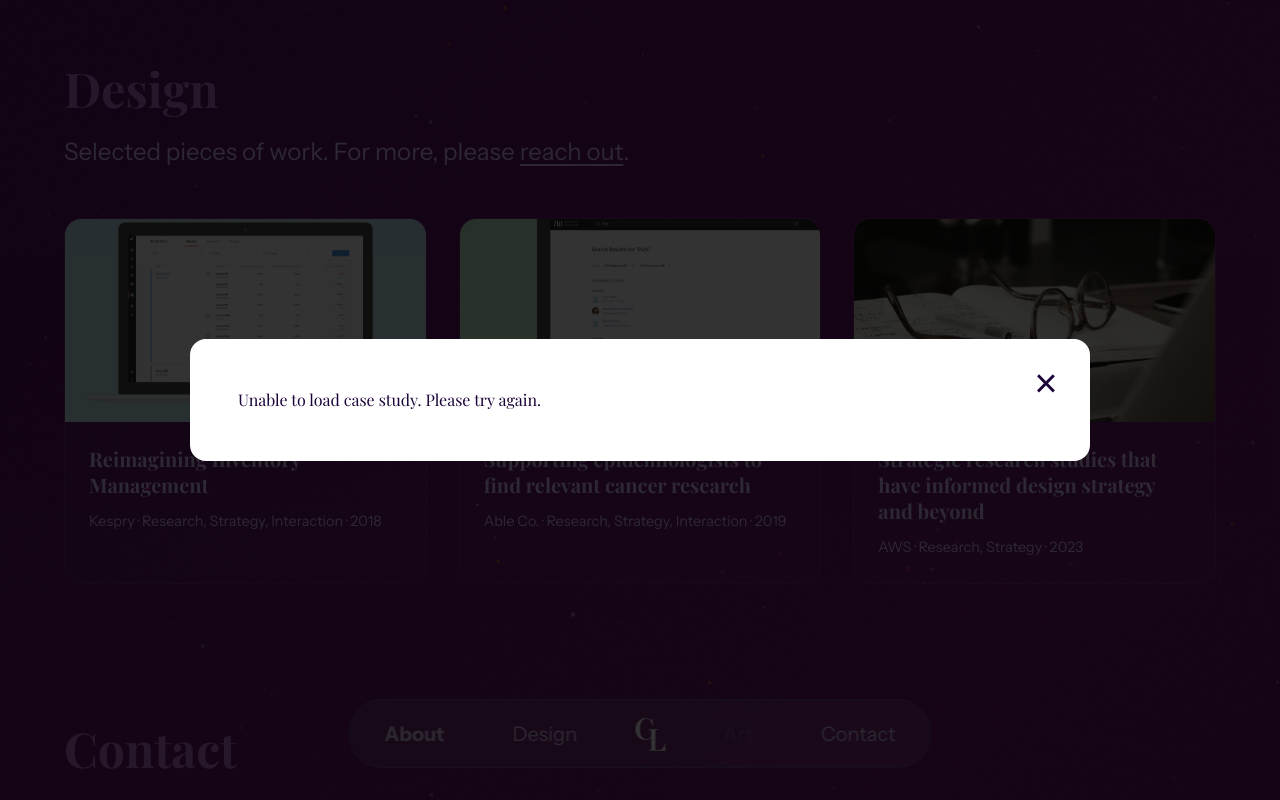
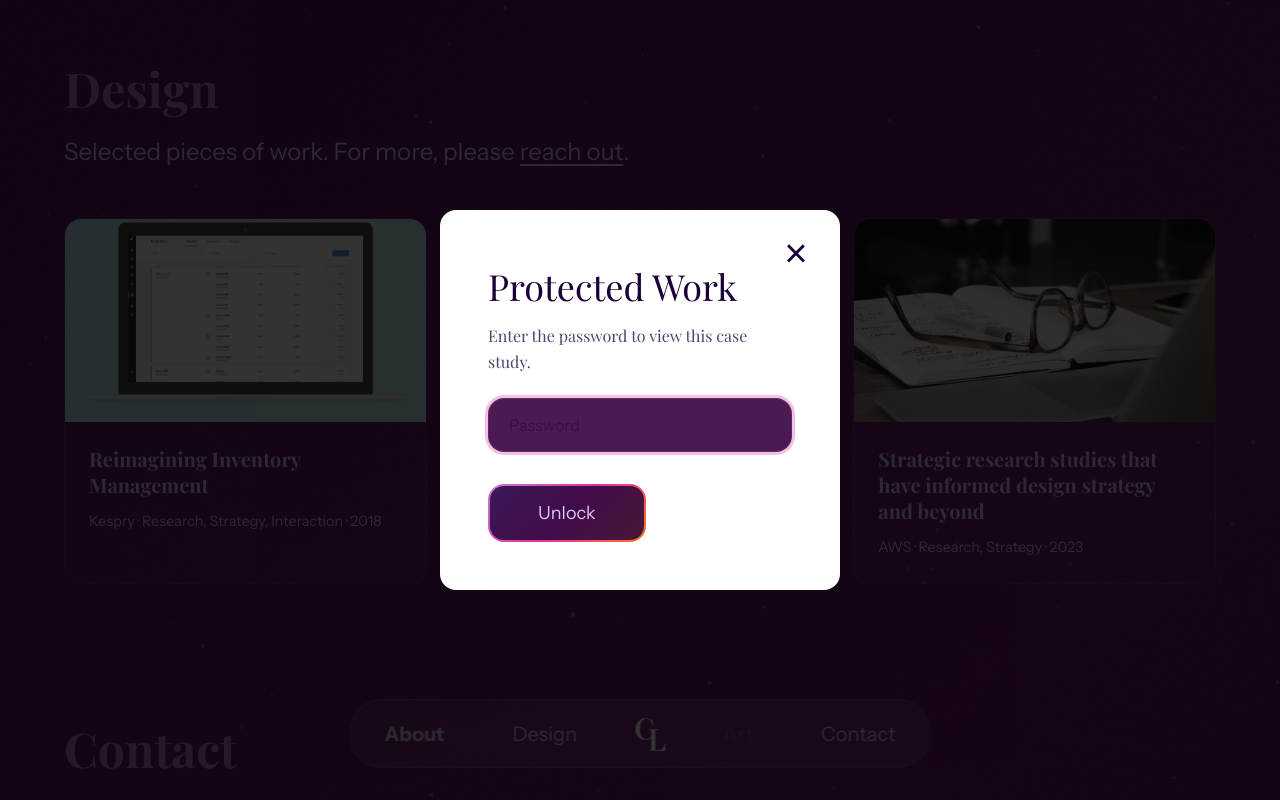
Before and after one commit to catlagman/portfolio, a Next.js app: page / in a window 1280 px wide. Both pictures are taken after a click on the element 245 px from the left and 1155 px from the top of the page. Shown: the part 755-1555 px from the top of the page. Built offline with nearby package versions, Linux system fonts and the light colour scheme; no server answers.

Commit message:
add password gate to case studies

```diff
--- a/app/page.js
+++ b/app/page.js
@@ -11,6 +11,41 @@ export default function Home() {
   const [openModal, setOpenModal] = useState(null)
   const [modalContent, setModalContent] = useState(null)
   const [modalLoading, setModalLoading] = useState(false)
+  const [isUnlocked, setIsUnlocked] = useState(false)
+  const [showPasswordPrompt, setShowPasswordPrompt] = useState(false)
+  const [passwordInput, setPasswordInput] = useState('')
+  const [passwordError, setPasswordError] = useState(false)
+  const [pendingSlug, setPendingSlug] = useState(null)
+
+  useEffect(() => {
+    const unlocked = localStorage.getItem('portfolio_unlocked')
+    if (unlocked === 'true') setIsUnlocked(true)
+  }, [])
+
+  const handleCardClick = (slug) => {
+    if (isUnlocked) {
+      openCaseStudy(slug)
+    } else {
+      setPendingSlug(slug)
+      setShowPasswordPrompt(true)
+      setPasswordInput('')
+      setPasswordError(false)
+    }
+  }
+
+  const handlePasswordSubmit = (e) => {
+    e.preventDefault()
+    if (passwordInput === 'clagmandesign2026') {
+      setIsUnlocked(true)
+      localStorage.setItem('portfolio_unlocked', 'true')
+      setShowPasswordPrompt(false)
+      openCaseStudy(pendingSlug)
+      setPendingSlug(null)
+    } else {
+      setPasswordError(true)
+      setPasswordInput('')
+    }
+  }
 
   const openCaseStudy = async (slug) => {
     setOpenModal(slug)
@@ -148,7 +183,7 @@ export default function Home() {
         </p>
 
         <div className={styles.caseStudyGrid}>
-          <div className={styles.caseStudyCard} onClick={() => openCaseStudy('kespry')}>
+          <div className={styles.caseStudyCard} onClick={() => handleCardClick('kespry')}>
             <div className={styles.cardImage}>
               <img src="/kespry-thumbnail.png" alt="Kespry Inventory Management" />
             </div>
@@ -158,7 +193,7 @@ export default function Home() {
             </div>
           </div>
 
-          <div className={styles.caseStudyCard} onClick={() => openCaseStudy('able-co')}>
+          <div className={styles.caseStudyCard} onClick={() => handleCardClick('able-co')}>
             <div className={styles.cardImage}>
               <img src="/able-co-thumbnail.png" alt="Able Co. Global Search" />
             </div>
@@ -168,7 +203,7 @@ export default function Home() {
             </div>
           </div>
 
-          <div className={styles.caseStudyCard} onClick={() => openCaseStudy('aws')}>
+          <div className={styles.caseStudyCard} onClick={() => handleCardClick('aws')}>
             <div className={styles.cardImage}>
               <img src="/aws-thumbnail-1.png" alt="AWS Research Studies" />
             </div>
@@ -180,7 +215,33 @@ export default function Home() {
         </div>
       </section>
 
-      {/* Case Study Modal - Powered by Notion */}
+      {/* Password Prompt */}
+      {showPasswordPrompt && (
+        <div className={styles.modalOverlay} onClick={() => setShowPasswordPrompt(false)}>
+          <div className={styles.modalContent} onClick={(e) => e.stopPropagation()} style={{ maxWidth: '400px' }}>
+            <button className={styles.modalClose} onClick={() => setShowPasswordPrompt(false)}>×</button>
+            <h2 className={styles.modalTitle}>Protected Work</h2>
+            <p style={{ marginBottom: '1.5rem', opacity: 0.75 }}>Enter the password to view this case study.</p>
+            <form onSubmit={handlePasswordSubmit}>
+              <input
+                type="password"
+                value={passwordInput}
+                onChange={(e) => { setPasswordInput(e.target.value); setPasswordError(false) }}
+                placeholder="Password"
+                autoFocus
+                className={styles.formInput}
+                style={{ width: '100%', marginBottom: '1rem' }}
+              />
+              {passwordError && (
+                <p style={{ color: '#ff6b6b', marginBottom: '1rem', fontSize: '0.9rem' }}>Incorrect password. Please try again.</p>
+              )}
+              <button type="submit" className={styles.submitButton}>Unlock</button>
+            </form>
+          </div>
+        </div>
+      )}
+
+      {/* Case Study Modal */}
       {openModal && (
         <div className={styles.modalOverlay} onClick={closeModal}>
           <div className={styles.modalContent} onClick={(e) => e.stopPropagation()}>
```
